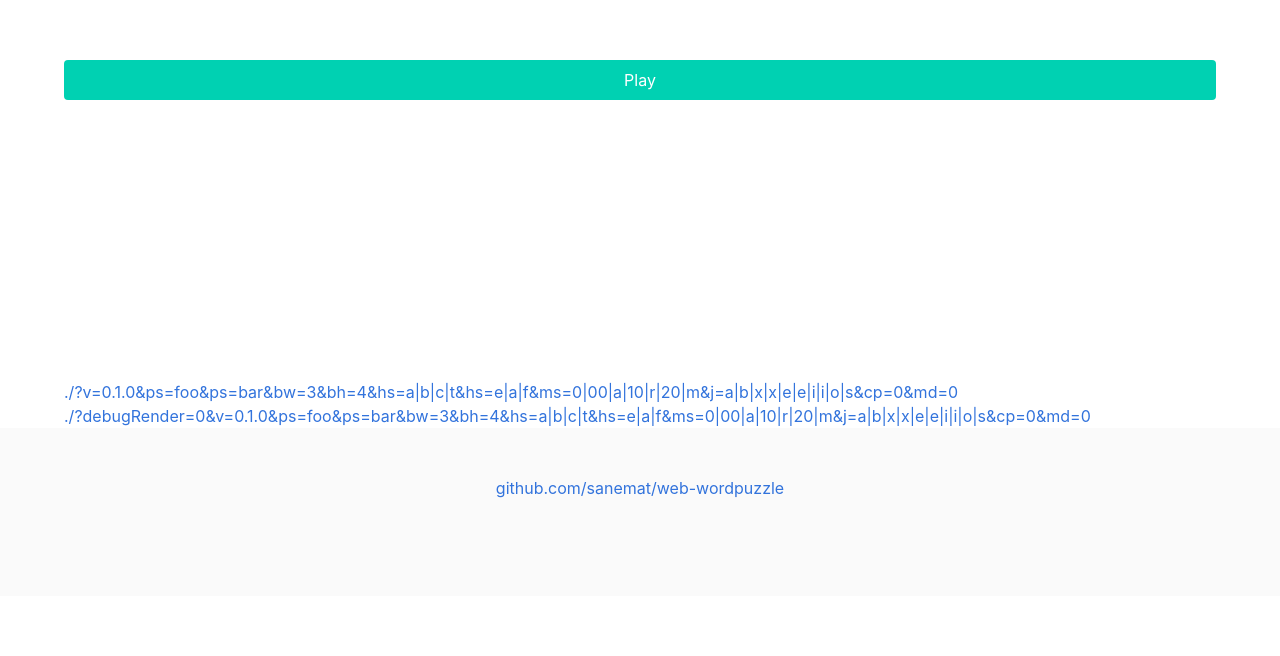
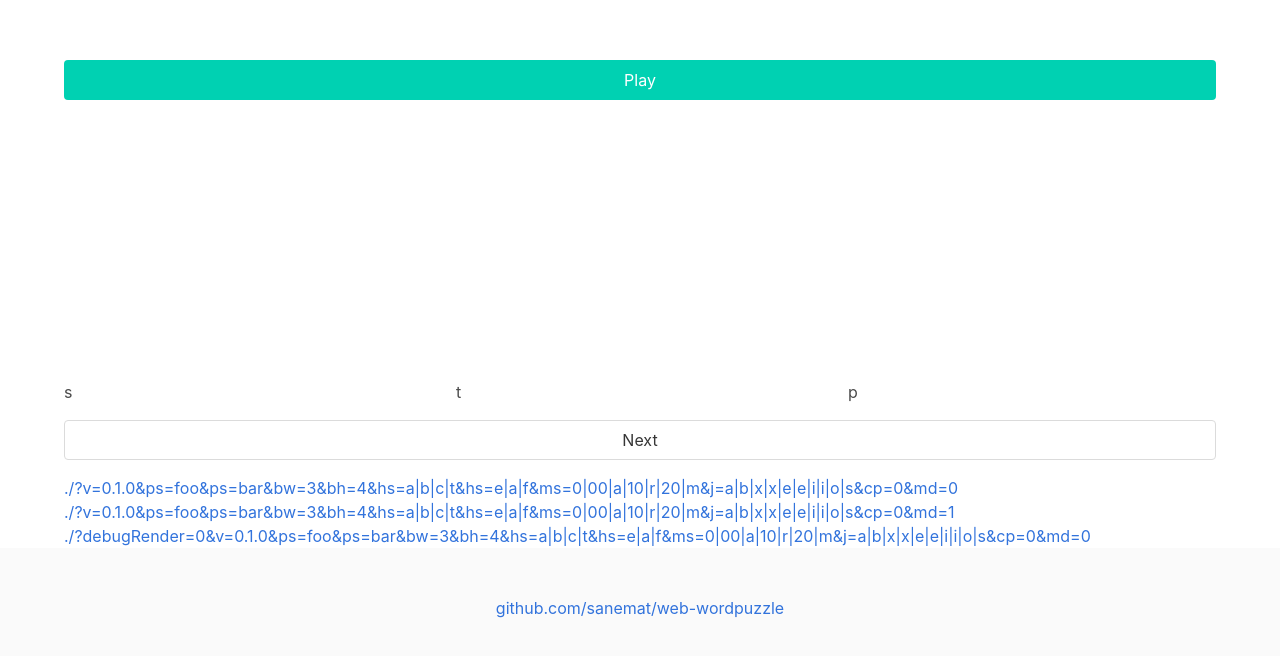
Before and after one commit to sanemat/web-wordpuzzle, a website: page index.html in a window 1280 px wide. Shown: the part 556-1212 px from the top of the page. Before the commit the page ends 1152 px from the top, so only its background shows below. Drawn offline with Linux system fonts and the light colour scheme.

Commit message:
feat(html): build static for next

```diff
--- a/index.html
+++ b/index.html
@@ -120,13 +120,32 @@
             </button>
           </form>
         </div>
-        <div class="main_next-area js-next-area"></div>
+        <div class="main__next-area js-next-area">
+          <div class="js-next-hands">
+            <div class="columns">
+              <div class="column">s</div>
+              <div class="column">t</div>
+              <div class="column">p</div>
+            </div>
+          </div>
+          <div class="control">
+            <button class="button is-fullwidth js-next main__next-submit">
+              Next
+            </button>
+          </div>
+        </div>
         <div class="main__examples">
           <ul>
             <li>
               <a
                 href="./?v=0.1.0&ps=foo&ps=bar&bw=3&bh=4&hs=a|b|c|t&hs=e|a|f&ms=0|00|a|10|r|20|m&j=a|b|x|x|e|e|i|i|o|s&cp=0&md=0"
                 >./?v=0.1.0&ps=foo&ps=bar&bw=3&bh=4&hs=a|b|c|t&hs=e|a|f&ms=0|00|a|10|r|20|m&j=a|b|x|x|e|e|i|i|o|s&cp=0&md=0</a
+              >
+            </li>
+            <li>
+              <a
+                href="./?v=0.1.0&ps=foo&ps=bar&bw=3&bh=4&hs=a|b|c|t&hs=e|a|f&ms=0|00|a|10|r|20|m&j=a|b|x|x|e|e|i|i|o|s&cp=0&md=1"
+                >./?v=0.1.0&ps=foo&ps=bar&bw=3&bh=4&hs=a|b|c|t&hs=e|a|f&ms=0|00|a|10|r|20|m&j=a|b|x|x|e|e|i|i|o|s&cp=0&md=1</a
               >
             </li>
             <li>
--- a/src/style.css
+++ b/src/style.css
@@ -7,6 +7,10 @@
 .main__play-submit {
   margin-top: 1rem;
 }
+.main__next-submit {
+  margin-top: 1rem;
+}
 .main__examples {
   word-break: break-all;
+  margin-top: 1rem;
 }
```
